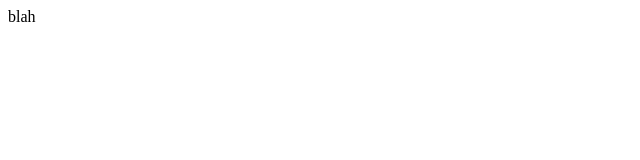
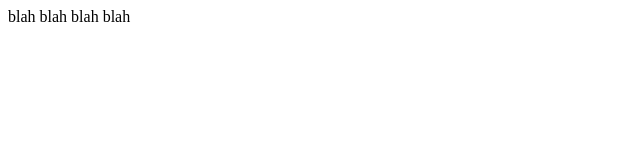
Before and after one commit to melissamessina/demosite-843, a plain HTML site: page blah.html in a window 1280 px wide. Shown: the whole page, without its empty margins (0-640 px from the left). Drawn offline with Linux system fonts and the light colour scheme.

Commit message:
Update blah.html

```diff
--- a/blah.html
+++ b/blah.html
@@ -7,6 +7,6 @@
     <title>blah</title>
 </head>
 <body>
-    blah
+    blah blah blah blah
 </body>
 </html>
```
